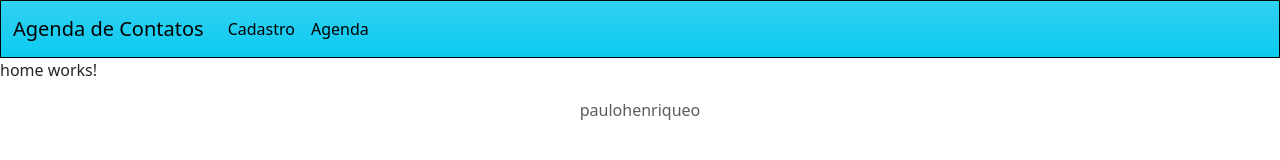
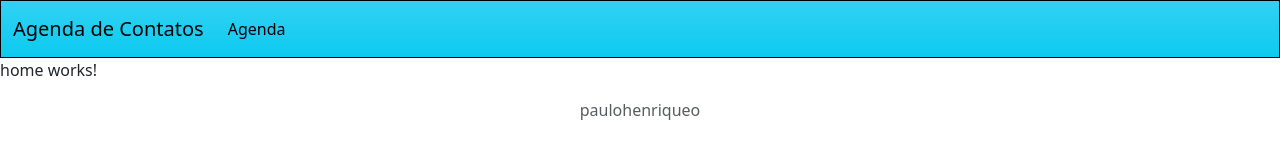
Before and after one commit to paulohenriqueo/Projeto-Agenda, an Angular app in the folder front-end/: page / in a window 1280 px wide. Shown: the top 160 px of the page. Built offline with nearby package versions, Linux system fonts and the light colour scheme.

Commit message:
:lipstick: feat: mudança na navbar

```diff
--- a/front-end/src/app/cadastro/cadastro.component.html
+++ b/front-end/src/app/cadastro/cadastro.component.html
@@ -132,8 +132,9 @@
             </div>
           </div>
           <div class="row d-flex justify-content-around mt-4">
-            <div class="col-2 text-start">
-              <p class="card-text d-inline">Telefone: {{ contact.phone }}</p>
+            <div class="col-3 text-start">
+              <p class="card-text d-inline">Telefone: </p>
+              <p>{{ contact.phone }}</p>
             </div>
             <div class="col-3 text-start">
               <p class="card-text d-inline">
--- a/front-end/src/app/navbar/navbar.component.html
+++ b/front-end/src/app/navbar/navbar.component.html
@@ -7,10 +7,7 @@
       <div class="collapse navbar-collapse" id="navbarSupportedContent">
         <ul class="navbar-nav me-auto mb-2 mb-lg-0">
           <li class="nav-item">
-            <a class="nav-link active" aria-current="page" routerLink="/cadastro">Cadastro</a>
-          </li>
-          <li class="nav-item">
-            <a class="nav-link active" aria-current="page" routerLink="/agenda">Agenda</a>
+            <a class="nav-link active" aria-current="page" routerLink="/cadastro">Agenda</a>
           </li>
         </ul>
       </div>
```
